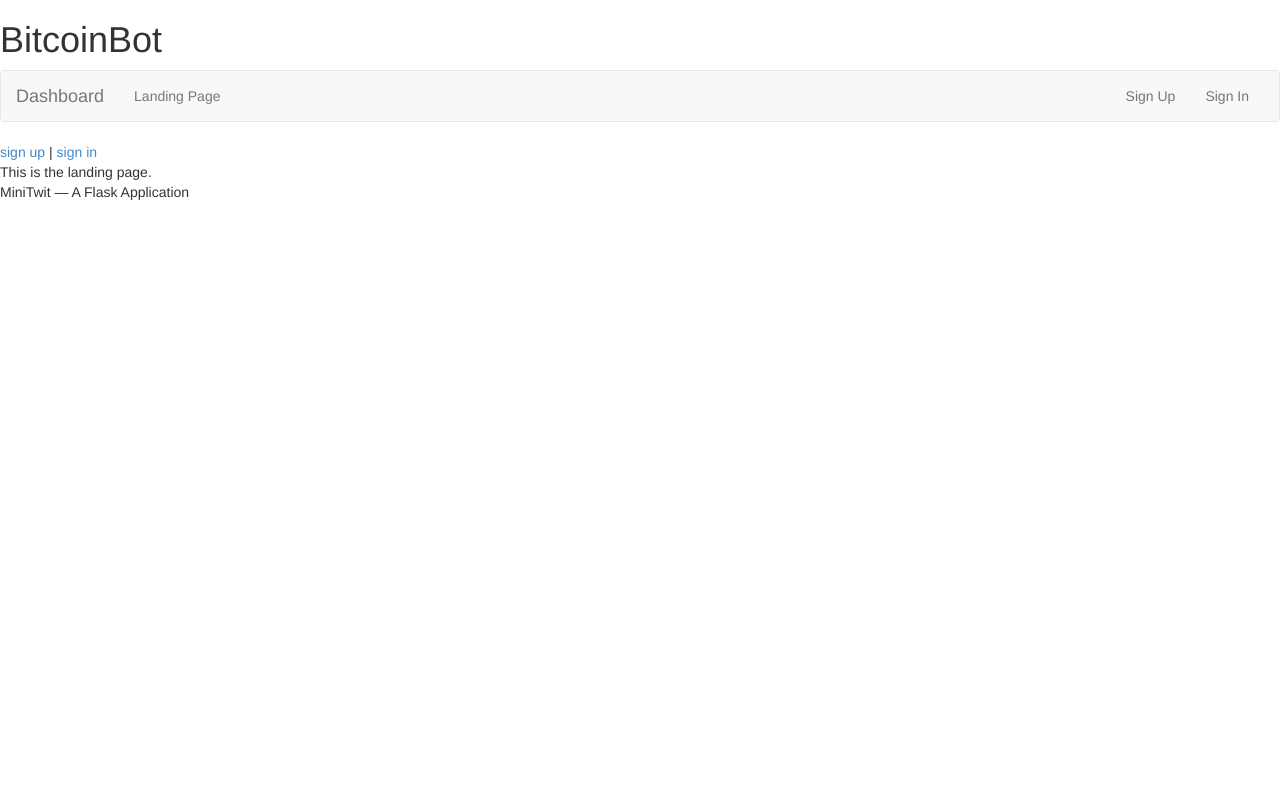
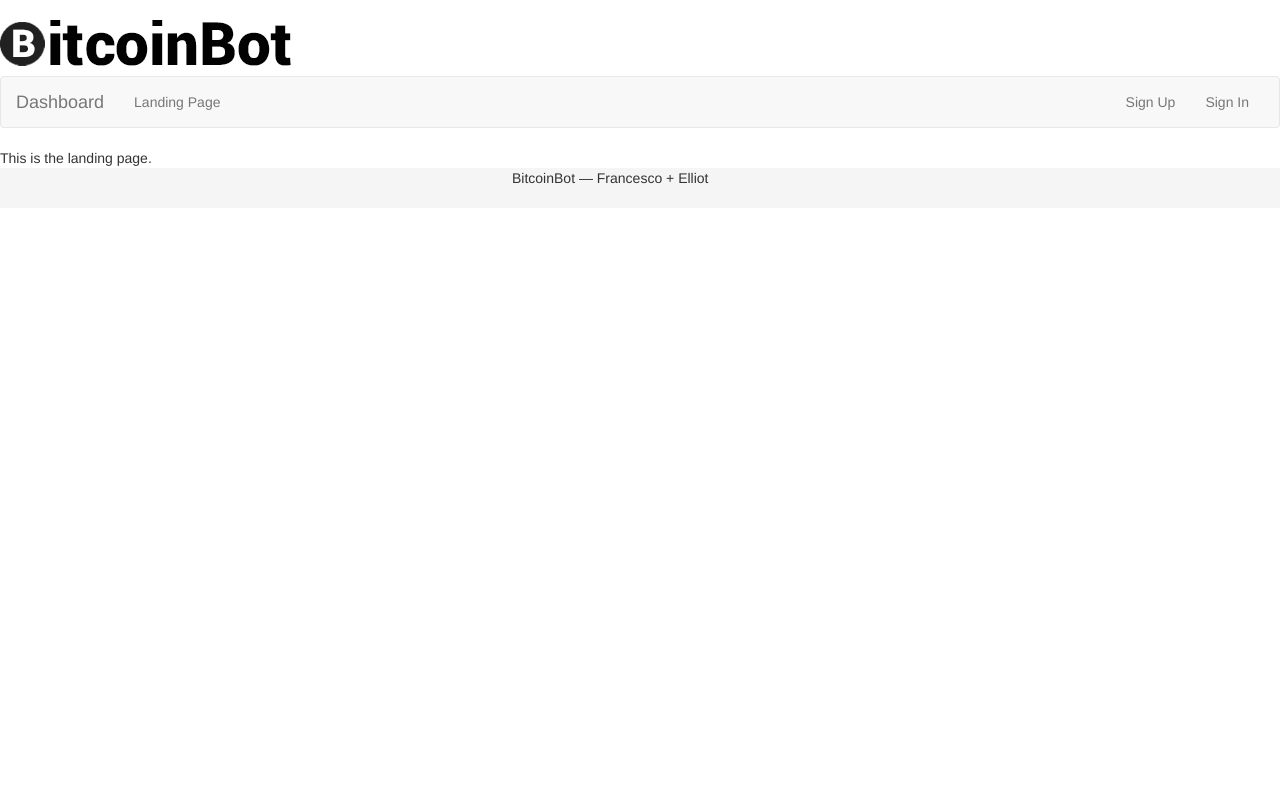
Before and after one commit to fragosti/BitcoinBot, a Flask app: page /landing in a window 1280 px wide; the page is wider, and only the part inside the window is pictured. Run offline with Flask 2, Linux system fonts and the light colour scheme; some libraries are stand-ins or nearby versions.

Commit message:
Nav bar+ Footer + Links

```diff
--- a/templates/layout.html
+++ b/templates/layout.html
@@ -1,13 +1,32 @@
 <!doctype html>
-<head> </head>
+<head> <style>#wrap {
+  min-height: 500px;
+  height: auto;
+  /* Negative indent footer by its height */
+  margin: 0 auto -60px;
+  /* Pad bottom by footer height */
+  padding: 0 0 0px;
+}
+
+.footer{
+    height: 40px;
+  background-color: #f5f5f5;
+}
+.info {
+
+position:relative;
+left: 40%;}
+</style>
+</head>
 <title>{% block title %}Welcome{% endblock %} | MiniTwit</title>
 <!--<link rel=stylesheet type=text/css href="{{ url_for('static', filename='css/style.css') }}"> -->
 <script src="http://code.jquery.com/jquery-1.11.0.min.js"> </script>
 <script src="{{ url_for('static', filename='bootstrap/bootstrap/dist/js/bootstrap.min.js') }}"> </script>
 
 <link href="{{ url_for('static', filename='bootstrap/bootstrap/dist/css/bootstrap.min.css') }}" rel="stylesheet">
+
 <div class=page>
-  <h1>BitcoinBot</h1>
+  <h1><img src="../static/img/Bitcoin.png"> </h1>
   <nav class="navbar navbar-default" role="navigation">
   <div class="container-fluid">
     <!-- Brand and toggle get grouped for better mobile display -->
@@ -18,14 +37,14 @@
         <span class="icon-bar"></span>
         <span class="icon-bar"></span>
       </button>
-      <a class="navbar-brand" href="#">Dashboard</a>
+      <a class="navbar-brand" href="{{ url_for('dashboard') }}">Dashboard</a>
     </div>
 
     <!-- Collect the nav links, forms, and other content for toggling -->
     <div class="collapse navbar-collapse" id="bs-example-navbar-collapse-1">
       <ul class="nav navbar-nav">
 
-        <li><a href="#">Landing Page</a></li>
+        <li><a href="{{ url_for('landing_page') }}">Landing Page</a></li>
         </ul>
         <ul class="nav navbar-nav navbar-right">
         {% if g.user %}
@@ -46,7 +65,7 @@
     </div><!-- /.navbar-collapse -->
   </div><!-- /.container-fluid -->
 </nav>
-  <div class=navigation>
+ <!-- <div class=navigation>
   {% if g.user %}
 
     <a href="{{ url_for('logout') }}">sign out [{{ g.user.username }}]</a>
@@ -55,7 +74,8 @@
     <a href="{{ url_for('register') }}">sign up</a> |
     <a href="{{ url_for('login') }}">sign in</a>
   {% endif %}
-  </div>
+  </div> -->
+  <div id="wrap">
   {% with flashes = get_flashed_messages() %}
     {% if flashes %}
       <ul class=flashes>
@@ -68,7 +88,12 @@
   <div class=body>
   {% block body %}{% endblock %}
   </div>
+  </div>
+  </div>
+
   <div class=footer>
-    MiniTwit &mdash; A Flask Application
+  <div class=info>
+    BitcoinBot &mdash; Francesco + Elliot
+    </div>
   </div>
 </div>
```
Also changed, not shown: static/img/Bitcoin.png (added).
